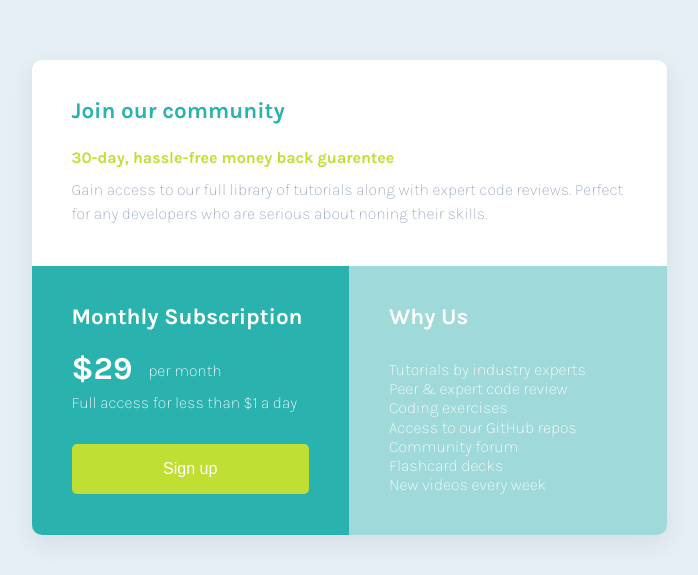
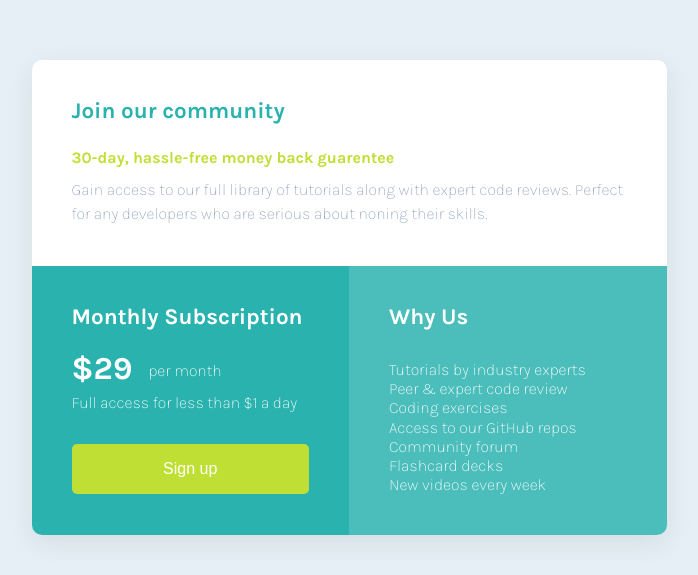
Before and after one commit to Al-lien/Single-price-grid-component, a plain HTML site: page index.html in a window 1280 px wide. Shown: the part 103-678 px from the top of the page, without its empty margins (291-989 px from the left). Drawn offline with Linux system fonts and the light colour scheme.

Commit message:
update style.css
Change color of "Why-us" pannel

```diff
--- a/style.css
+++ b/style.css
@@ -12,7 +12,7 @@
     /*COLORS - NEUTRAL*/
     --clr-grayish_blue: hsl(218, 22%, 67%);
     --clr-light_gray: hsl(204, 43%, 93%);
-    --clr-light_cyan: hsl(180, 43%, 74%);
+    --clr-light_cyan: hsl(179, 47%, 52%);
     --clr-white: hsl(0, 0%, 100%);
     /* TYPOGRAPHY */
     --fs-body: 16px;
```
